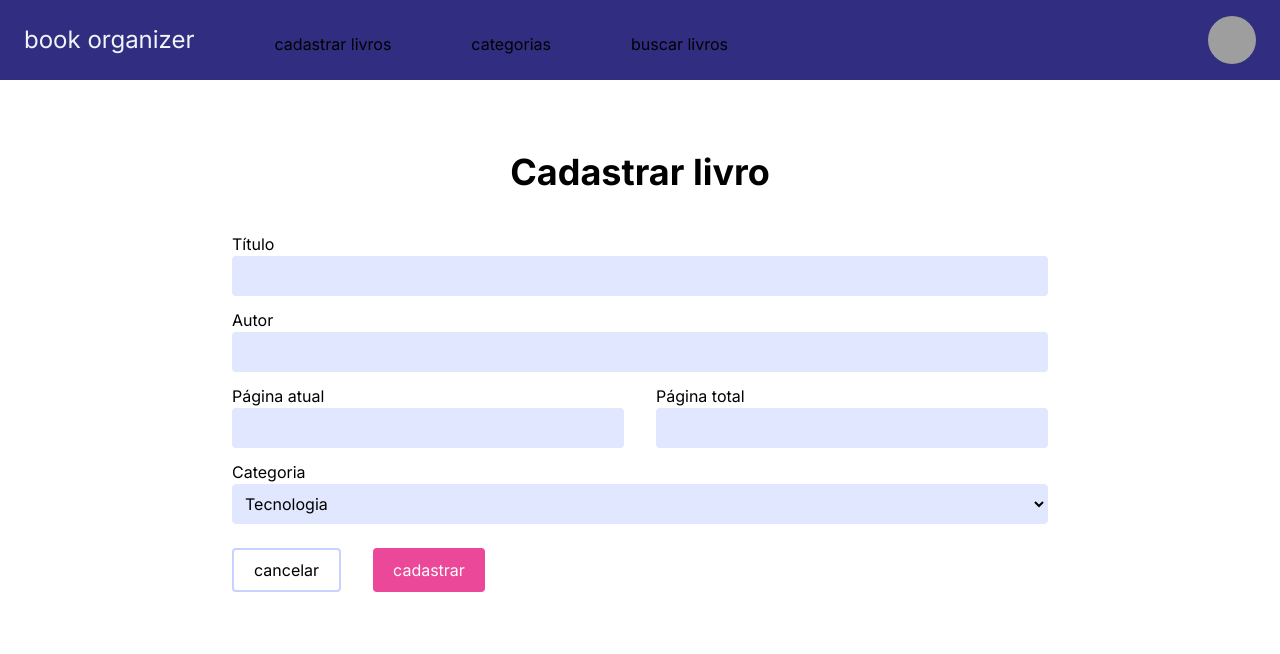
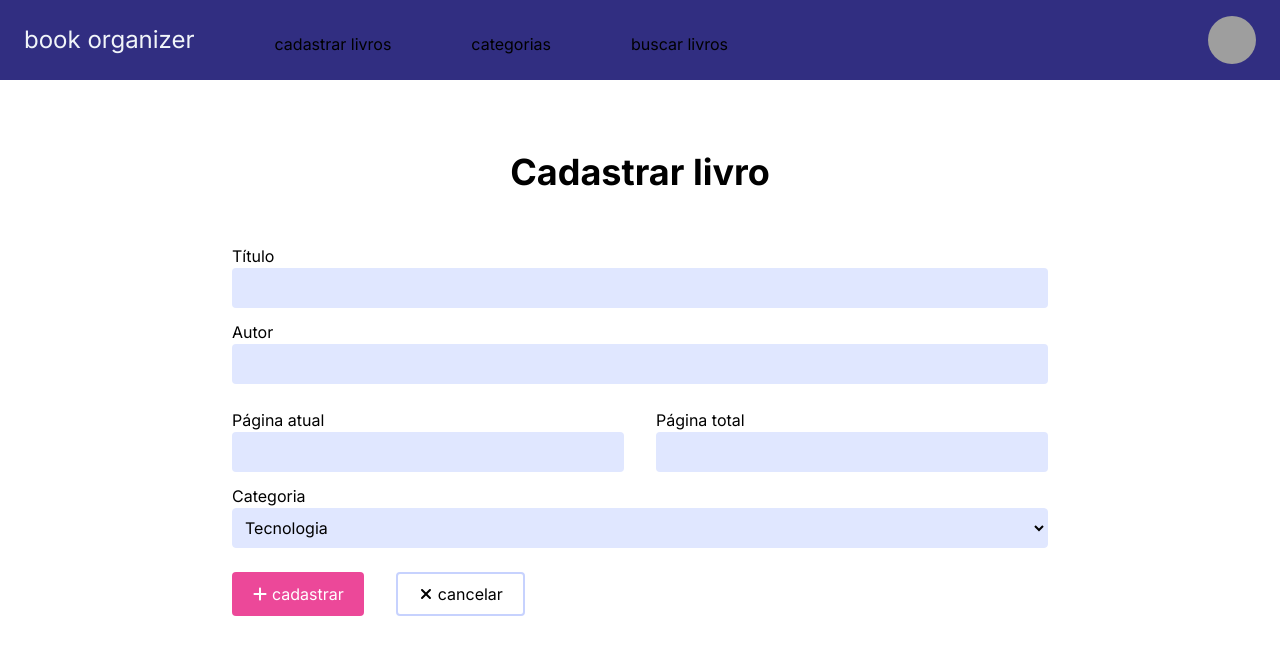
Before and after one commit to LuisaGPurificacao/Book-Organizer-Web, a Next.js app: page /cadastro-livro in a window 1280 px wide. Shown: the top 654 px of the page. Built offline with nearby package versions, Linux system fonts and the light colour scheme; grey boxes are pictures that could not be loaded.

Commit message:
componentes estilizados

```diff
--- a/package.json
+++ b/package.json
@@ -15,7 +15,7 @@
     "@fortawesome/react-fontawesome": "^0.2.0",
     "autoprefixer": "10.4.15",
     "babel-plugin-macros": "^3.1.0",
-    "next": "^13.4.13",
+    "next": "^13.4.19",
     "postcss": "8.4.27",
     "react": "18.2.0",
     "react-dom": "18.2.0",
--- a/src/app/cadastro-livro/page.js
+++ b/src/app/cadastro-livro/page.js
@@ -1,4 +1,11 @@
 import NavBar from "@/components/NavBar";
+import Button from "@/components/Button";
+import TextInput from "@/components/TextInput";
+import { library } from '@fortawesome/fontawesome-svg-core'
+import { fas } from '@fortawesome/free-solid-svg-icons'
+import { FontAwesomeIcon } from '@fortawesome/react-fontawesome'
+
+library.add(fas)
 
 export default function CadastroLivro() {
   return (
@@ -8,23 +15,11 @@ export default function CadastroLivro() {
       <main className="text-black m-10 p-8">
         <h2 className="text-center text-4xl font-bold">Cadastrar livro</h2>
         <div className="flex flex-col mx-40 my-10">
-          <div className="flex flex-col">
-            <label htmlFor="titulo">Título</label>
-            <input className="bg-indigo-100 p-2 focus:outline-none rounded" type="text" id="titulo" required />
-          </div>
-          <div className="flex flex-col mt-3">
-            <label htmlFor="autor">Autor</label>
-            <input className="bg-indigo-100 p-2 focus:outline-none rounded" type="text" id="autor" required />
-          </div>
+          <TextInput name="titulo" id="titulo" label="Título" />
+          <TextInput name="autor" id="autor" label="Autor" />
           <div className="flex flex-row mt-3 gap-8">
-            <div className="flex flex-col flex-auto">
-              <label htmlFor="pg-atual">Página atual</label>
-              <input className="bg-indigo-100 p-2 focus:outline-none rounded" type="number" id="pg-atual" required />
-            </div>
-            <div className="flex flex-col flex-auto">
-              <label htmlFor="pg-total">Página total</label>
-              <input className="bg-indigo-100 p-2 focus:outline-none rounded" type="number" id="pg-total" required />
-            </div>
+            <TextInput name="pg-atual" id="pg-atual" label="Página atual" />
+            <TextInput name="pg-total" id="pg-total" label="Página total" />
           </div>
           <div className="flex flex-col mt-3">
             <label htmlFor="categoria">Categoria</label>
@@ -36,8 +31,12 @@ export default function CadastroLivro() {
             </select>
           </div>
           <div className="flex flex-row mt-6 gap-8">
-            <button type="reset" className="px-5 py-2 border border-2 border-indigo-200 rounded">cancelar</button>
-            <button type="submit" className="px-5 py-2 bg-pink-500 text-white rounded">cadastrar</button>
+            <Button icon={<FontAwesomeIcon className="w-4" icon="fa-solid fa-plus"/>} href="/cadastro-livro">
+              cadastrar
+            </Button>
+            <Button icon={<FontAwesomeIcon className="w-4" icon="fa-solid fa-times"/>} variant="secondary">
+              cancelar
+            </Button>
           </div>
         </div>
       </main>
--- a/src/app/categoria/page.js
+++ b/src/app/categoria/page.js
@@ -1,11 +1,14 @@
 import NavBar from "@/components/NavBar";
 import { library } from '@fortawesome/fontawesome-svg-core'
 import { fas } from '@fortawesome/free-solid-svg-icons'
+import { FontAwesomeIcon } from '@fortawesome/react-fontawesome'
 import DataRow from "./DataRow";
+import Button from "@/components/Button";
+import TextInput from "@/components/TextInput";
 
-async function getCategorias(){
+async function getCategorias() {
   const url = "http://localhost:8080/book-organizer/categorias"
-  const response = await fetch(url,  { next: { revalidate: 0 } })
+  const response = await fetch(url, { next: { revalidate: 0 } })
   return response.json()
 }
 
@@ -20,18 +23,17 @@ export default async function Categoria() {
       <main className="text-black m-10 p-8">
         <h2 className="text-center text-4xl font-bold">Cadastrar categoria</h2>
         <div className="flex flex-col mx-40 my-10">
-          <div className="flex flex-col">
-            <label htmlFor="nome">Nome da categoria</label>
-            <input className="bg-indigo-100 p-2 focus:outline-none rounded" type="text" id="nome" required />
-          </div>
+          <TextInput name="nome" id="nome" label="Nome da categoria" />
           <div className="flex mt-5 justify-end">
-            <button type="submit" className="px-5 py-2 bg-pink-500 text-white rounded">adicionar</button>
+            <Button icon={<FontAwesomeIcon className="w-4" icon="fa-solid fa-plus" />} href="/cadastro-livro">
+              adicionar
+            </Button>
           </div>
         </div>
         <div className="flex flex-col mx-40 my-10 overflow-auto h-64 gap-3">
-            {data.map(categoria => {
-              return <DataRow categoria={categoria} />
-            })}
+          {data.map(categoria => {
+            return <DataRow categoria={categoria} />
+          })}
         </div>
       </main>
     </>
--- /dev/null
+++ b/src/components/Button.jsx
@@ -0,0 +1,26 @@
+import Link from "next/link"
+
+export default function Button({ children, icon, variant = "primary", element = "link", ...props }) {
+    const styles = {
+        primary: "flex gap-1 items-center px-5 py-2 bg-pink-500 text-white rounded",
+        secondary: "flex gap-1 items-center px-5 py-2 border border-2 border-indigo-200 rounded"
+    }
+
+    const variantClass = styles[variant]
+
+    return (
+        <>
+            {element === "link" ?
+                <Link href="#" {...props} className={variantClass}>
+                    {icon}
+                    {children}
+                </Link>
+                :
+                <div className={variantClass} >
+                    {icon}
+                    <input type="submit" value={children} />
+                </div>
+            }
+        </>
+    )
+}
--- /dev/null
+++ b/src/components/TextInput.jsx
@@ -0,0 +1,8 @@
+export default function TextInput({ label, id, ...props }) {
+    return (
+        <div className="flex flex-col flex-auto mt-3">
+            <label htmlFor={id}>{label}</label>
+            <input className="bg-indigo-100 p-2 focus:outline-none rounded" type="text" {...props} id={id} required />
+        </div >
+    )
+}
```
Also changed, not shown: 1 other file (tests, documents, lock files or other folders).
